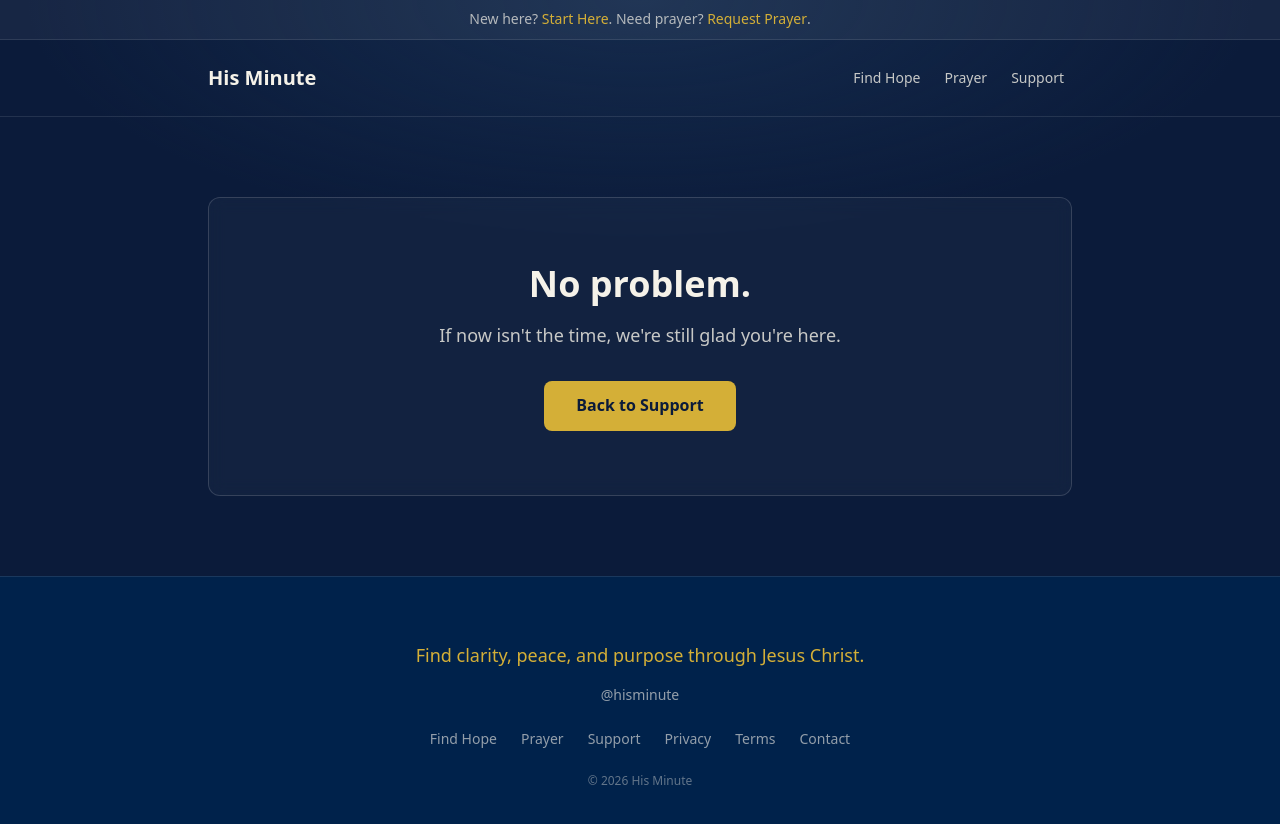
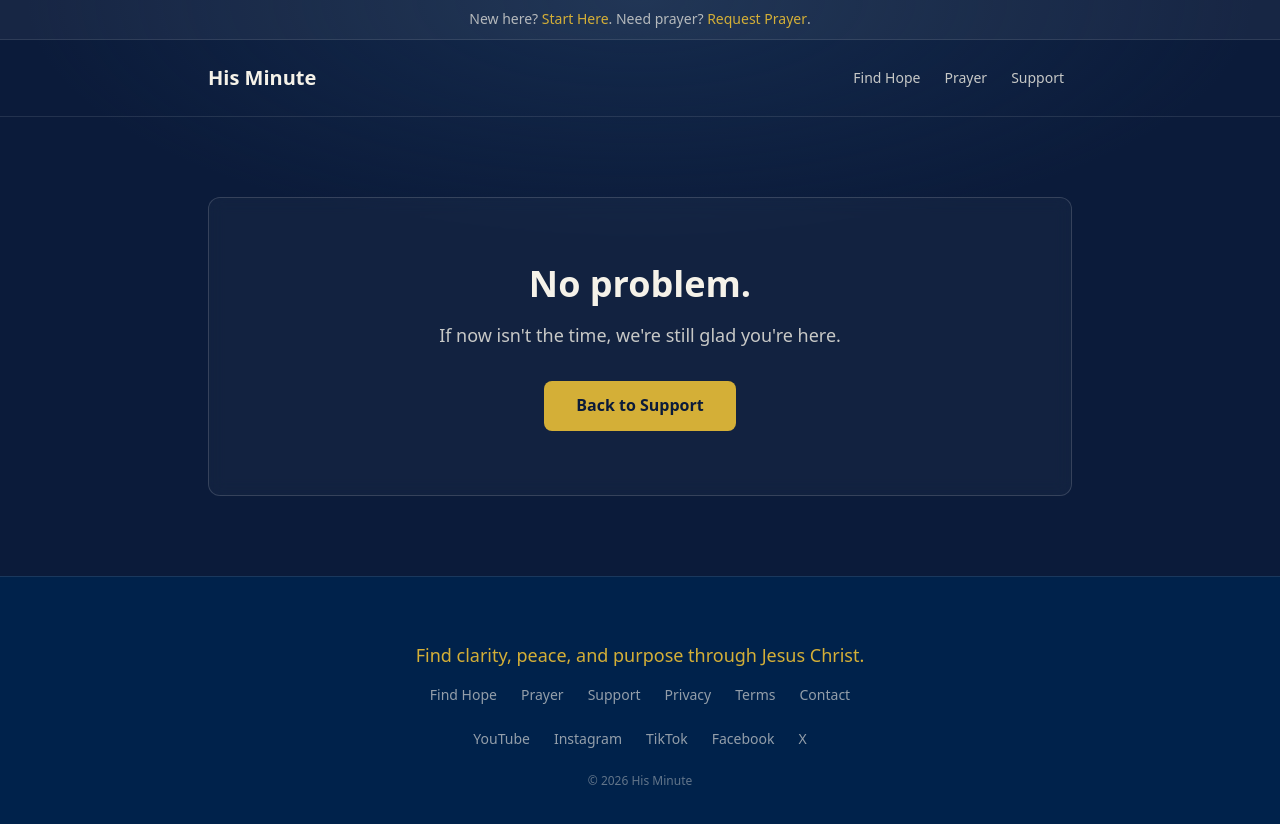
Before and after one commit to hisminute/hisminute-com, a Next.js app: page /support/cancel in a window 1280 px wide. Shown: the top 824 px of the page. Built offline with nearby package versions, Linux system fonts and the light colour scheme; no server answers.

Commit message:
footer social links

```diff
--- a/app/layout.tsx
+++ b/app/layout.tsx
@@ -114,7 +114,6 @@ function Footer() {
         <p className="text-center text-[var(--accent)] font-heading font-medium text-lg mb-4">
           Find clarity, peace, and purpose through Jesus Christ.
         </p>
-        <p className="text-center text-[var(--foreground)]/60 text-sm mb-6">@hisminute</p>
         <ul className="flex flex-wrap items-center justify-center gap-4 md:gap-6 text-sm mb-6">
           <li>
             <Link
@@ -165,6 +164,58 @@ function Footer() {
             </Link>
           </li>
         </ul>
+        <ul className="flex flex-wrap items-center justify-center gap-3 md:gap-4 text-sm mb-6">
+          <li>
+            <a
+              href="https://www.youtube.com/@HisMinute"
+              target="_blank"
+              rel="noopener noreferrer"
+              className="text-[var(--foreground)]/60 hover:text-[var(--foreground)] transition-colors focus-visible:outline-none focus-visible:ring-2 focus-visible:ring-[var(--accent)] focus-visible:ring-offset-2 focus-visible:ring-offset-[var(--background)] rounded-sm px-1 py-1"
+            >
+              YouTube
+            </a>
+          </li>
+          <li>
+            <a
+              href="https://www.instagram.com/hisminute/"
+              target="_blank"
+              rel="noopener noreferrer"
+              className="text-[var(--foreground)]/60 hover:text-[var(--foreground)] transition-colors focus-visible:outline-none focus-visible:ring-2 focus-visible:ring-[var(--accent)] focus-visible:ring-offset-2 focus-visible:ring-offset-[var(--background)] rounded-sm px-1 py-1"
+            >
+              Instagram
+            </a>
+          </li>
+          <li>
+            <a
+              href="https://www.tiktok.com/@hisminute"
+              target="_blank"
+              rel="noopener noreferrer"
+              className="text-[var(--foreground)]/60 hover:text-[var(--foreground)] transition-colors focus-visible:outline-none focus-visible:ring-2 focus-visible:ring-[var(--accent)] focus-visible:ring-offset-2 focus-visible:ring-offset-[var(--background)] rounded-sm px-1 py-1"
+            >
+              TikTok
+            </a>
+          </li>
+          <li>
+            <a
+              href="https://www.facebook.com/hisminute"
+              target="_blank"
+              rel="noopener noreferrer"
+              className="text-[var(--foreground)]/60 hover:text-[var(--foreground)] transition-colors focus-visible:outline-none focus-visible:ring-2 focus-visible:ring-[var(--accent)] focus-visible:ring-offset-2 focus-visible:ring-offset-[var(--background)] rounded-sm px-1 py-1"
+            >
+              Facebook
+            </a>
+          </li>
+          <li>
+            <a
+              href="https://x.com/HisMinute"
+              target="_blank"
+              rel="noopener noreferrer"
+              className="text-[var(--foreground)]/60 hover:text-[var(--foreground)] transition-colors focus-visible:outline-none focus-visible:ring-2 focus-visible:ring-[var(--accent)] focus-visible:ring-offset-2 focus-visible:ring-offset-[var(--background)] rounded-sm px-1 py-1"
+            >
+              X
+            </a>
+          </li>
+        </ul>
         <p className="text-center text-[var(--foreground)]/40 text-xs">
           © {currentYear} His Minute
         </p>
--- a/app/support/layout.tsx
+++ b/app/support/layout.tsx
@@ -2,7 +2,7 @@ import type { Metadata } from "next";
 
 export const metadata: Metadata = {
   title: "Support — His Minute",
-  description: "One verse. One minute. Jesus changes everything.",
+  description: "Find clarity, peace, and purpose through Jesus Christ.",
 };
 
 export default function SupportLayout({
```
